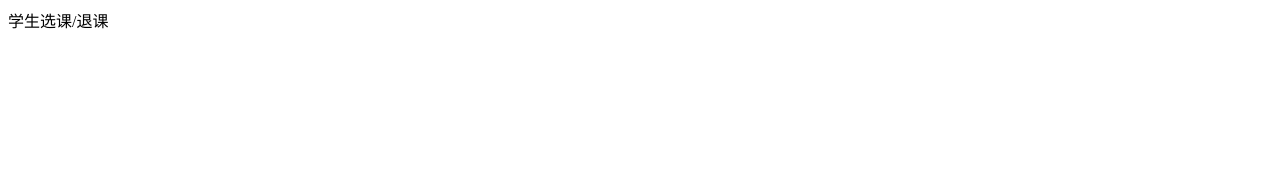
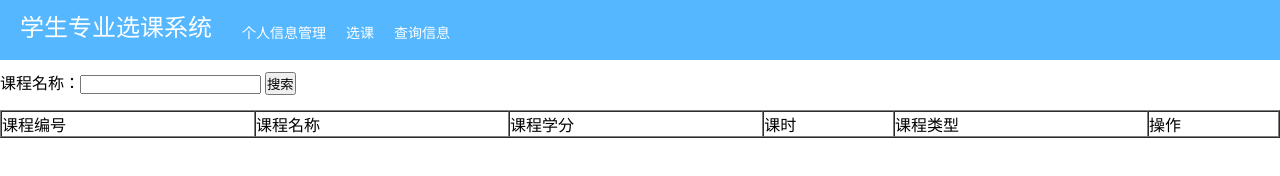
Before and after one commit to conggggg/course-managing-system, a plain HTML site: page pages/pages/Students/Student_selectcourse.html in a window 1280 px wide. Drawn offline with Linux system fonts and the light colour scheme.

Commit message:
大概写了主界面，个人信息和修改密码界面，还有选课，查课表，查绩点，查成绩的页面没做

```diff
--- a/pages/pages/Students/Student1.css
+++ b/pages/pages/Students/Student1.css
@@ -9,6 +9,7 @@
 }
 
 nav {
+    z-index: 50px;
     width: 100%;
     height: 60px;
     background-color:#54B7FF;
@@ -29,6 +30,7 @@ nav ul {
 }
 
 nav ul li {
+
     float: left;
     list-style: none;
     position: relative;
@@ -56,6 +58,7 @@ nav ul li:hover ul {
 }
 
 nav ul li ul li {
+    z-index: 50px;
     width: 160px;
     border-radius: 4px;
 }
--- a/pages/pages/Students/Student2.css
+++ b/pages/pages/Students/Student2.css
@@ -31,7 +31,7 @@
     width: 200px;
     height: 20px;
     margin-top: 20px;
-    background-color:#54B7FF;
+    background-color:#7cbef0;
     text-align: center;
 }
 .f2{
@@ -49,10 +49,10 @@
 }
 .dd1{
     position: absolute;
-    left: 400px;
+    left: 430px;
     width: 250px;
     height: 300px;
-    margin-top: 40px;
+    margin-top: 90px;
 
     text-align: right;
 
--- /dev/null
+++ b/pages/pages/Students/Student3.css
@@ -0,0 +1,11 @@
+.d1{
+
+    position: absolute;
+    /* left: 10px;   */
+    margin-top: 10px;
+
+}
+.f1{
+    height: 50px;
+    width: 20px;
+}
--- a/pages/pages/Students/Student_selectcourse.html
+++ b/pages/pages/Students/Student_selectcourse.html
@@ -1,10 +1,46 @@
 <!DOCTYPE html>
-<html>
-	<head>
-		<meta charset="utf-8">
-		<title></title>
-	</head>
-	<body>
-		学生选课/退课
-	</body>
+<html lang="en">
+<head>
+    <meta charset="UTF-8">
+    <meta name="viewport" content="width=device-width, initial-scale=1.0">
+    <title>学生专业选课系统</title>
+	<link rel="stylesheet" type="text/css" href="Student1.css">
+	<link rel="stylesheet" type="text/css" href="Student3.css">
+</head>
+<body>
+    <nav>
+        <p>学生专业选课系统</p>
+        <ul>
+            <li><a href="#">个人信息管理</a>
+                <ul>
+                    <li><a href="#">查询个人信息</a></li>
+                    <li><a href="#">修改密码</a></li>
+                </ul>
+            </li>
+            <li><a href="#">选课</a></li>
+            <li><a href="#">查询信息</a>
+                <ul>
+                    <li><a href="#">查询课表</a></li>
+                    <li><a href="#">查询成绩</a></li>
+                    <li><a href="#">查询绩点排名</a></li>
+                </ul>
+            </li>
+        </ul>
+	</nav>
+	<div class="d1">
+		课程名称：<input type="text" />
+		<input type="button" value="搜索" />
+	</div>
+	<div class="f1">	</div>
+    <table width="100%" border="1" cellspacing="0" cellpadding="0">
+		<tr>
+			<td>课程编号</td>
+			<td>课程名称</td>
+			<td>课程学分</td>
+			<td>课时</td>
+			<td>课程类型</td>
+			<td>操作</td>
+		</tr>
+	</table>
+</body>
 </html>
```
Also changed, not shown: pages/pages/Students/Student_password.html (+0 -1 lines).
